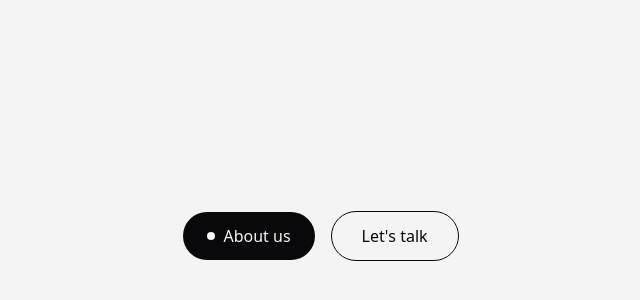
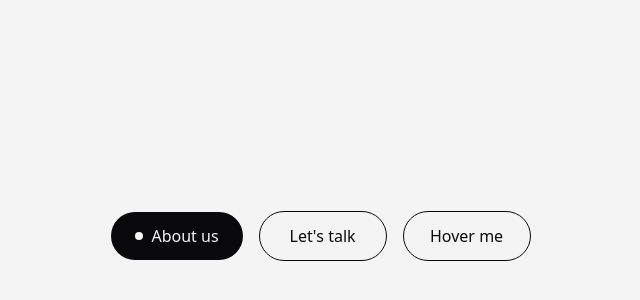
Before and after one commit to DylanTigo/creative-ui-components, a Next.js app: page / in a window 1280 px wide. Shown: the part 164-464 px from the top of the page, without its empty margins (319-959 px from the left). Built offline with nearby package versions, Linux system fonts and the light colour scheme.

Commit message:
Add Button3 component and update styles in globals.css; refactor Button2 component

```diff
--- a/app/page.tsx
+++ b/app/page.tsx
@@ -1,6 +1,7 @@
 /* eslint-disable react/no-unescaped-entities */
 import Button1 from "@/components/ui/Button1";
 import Button2 from "@/components/ui/Button2";
+import Button3 from "@/components/ui/Button3";
 
 
 export default function Home() {
@@ -9,6 +10,7 @@ export default function Home() {
     <div className="flex items-center justify-center h-screen gap-4 font-medium">
       <Button1 />
       <Button2>Let's talk</Button2>
+      <Button3>Hover me</Button3>
     </div>
   );
 }
--- a/components/ui/Button2.tsx
+++ b/components/ui/Button2.tsx
@@ -1,7 +1,7 @@
 "use client";
 
+import React from "react";
 import Link from "next/link";
-import React from "react";
 import { motion } from "motion/react";
 import { ArrowRightIcon } from "lucide-react";
 
@@ -20,7 +20,7 @@ const Button2 = ({ children }: { children: string }) => {
   return (
     <Link href="#">
       <motion.div
-        className="btn group border border-zinc-950 min-w-32 group"
+        className="btn group border border-zinc-950 min-w-32"
         whileHover="hovered"
         initial="initial"
       >
--- /dev/null
+++ b/components/ui/Button3.tsx
@@ -0,0 +1,49 @@
+"use client";
+import Link from "next/link";
+import { motion, useMotionValue } from "motion/react";
+
+const Button3 = ({ children }: { children: string }) => {
+
+  const cusorWidth = 152;
+  const x = useMotionValue(0);
+  const y = useMotionValue(0);
+
+  const handleMouseMove = (e: MouseEvent) => {
+    x.set(e.offsetX-cusorWidth/2);
+    y.set(e.offsetY-cusorWidth/2);
+  };
+
+  return (
+    <Link
+      href="#"
+      className="relative rounded-full overflow-hidden border border-zinc-950 min-w-32"
+      onMouseEnter={() => window.addEventListener("mousemove", handleMouseMove)}
+      onMouseLeave={() =>
+        window.removeEventListener("mousemove", handleMouseMove)
+      }
+    >
+      <motion.div
+       className="flex justify-center items-center gap-2 px-6 py-3 hover:text-white"
+        whileHover="hovered"
+        initial="initial"
+        layout
+      >
+        {children}
+        <motion.span
+          variants={{
+            initial: { scale: 0 },
+            hovered: { scale: 1 },
+          }}
+           style={{
+            width: cusorWidth,
+            left: x,
+            top: y,
+           }}
+          className="absolute aspect-square top-0 left-0 bg-sky-800 rounded-full pointer-events-none -z-10"
+        ></motion.span>
+      </motion.div>
+    </Link>
+  );
+};
+
+export default Button3;
```
